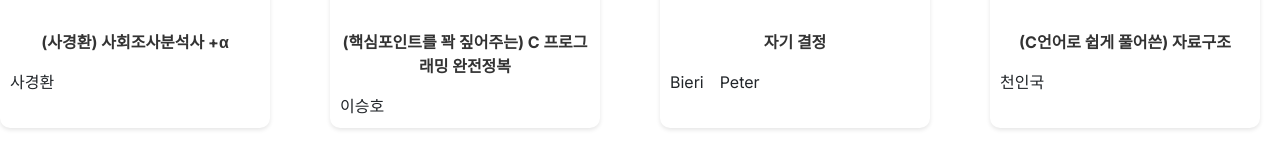
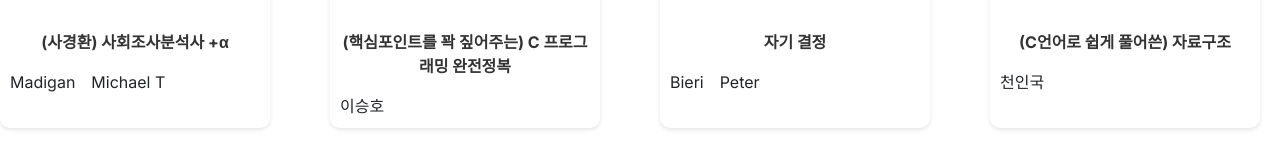
Before and after one commit to yppp33/capstone, a Next.js app in the folder frontEnd/: page /bookList in a window 1280 px wide. Shown: the part 417-577 px from the top of the page. Built offline with nearby package versions, Linux system fonts and the light colour scheme.

Commit message:
description 표기 해결

```diff
--- a/frontEnd/src/app/bookList/page.tsx
+++ b/frontEnd/src/app/bookList/page.tsx
@@ -4,7 +4,7 @@ import { useSearchParams } from "next/navigation";
 import { usePathname } from "next/navigation";
 import { useEffect, useState } from "react";
 import { Data, serverBook } from "@components/model/interfaceModel";
-import BookListTamplate from "@components/component/BookListTemplate";
+import BookListTemplate from "@components/component/BookListTemplate";
 import LoadingComponent from "@components/component/LoadingComponent";
 import { serverBookToData } from "@components/model/interfaceModel";
 import { Api1Url, useDummy } from "@data/const";
@@ -15,7 +15,6 @@ import { dummyData } from "@data/dummyData";
 // const local = `http://localhost:3000/bookList`;
 
 const BookList = () => {
-  const pathname = usePathname();
   const searchParams = useSearchParams();
 
   const [datalist, setData] = useState<Data[]>([]);
@@ -60,7 +59,7 @@ const BookList = () => {
   return (
     <div>
       {datalist[0] ? (
-        <BookListTamplate dataList={datalist} />
+        <BookListTemplate dataList={datalist} />
       ) : (
         <LoadingComponent />
       )}
--- a/frontEnd/src/app/page.tsx
+++ b/frontEnd/src/app/page.tsx
@@ -2,7 +2,7 @@
 //page
 
 import React, { useState, useEffect } from "react";
-import BookListTamplate from "../components/component/BookListTemplate";
+import BookListTemplate from "../components/component/BookListTemplate";
 import UserInputForm from "@components/component/UserInputForm";
 
 export default function Home() {
--- a/frontEnd/src/components/component/BookListTemplate.tsx
+++ b/frontEnd/src/components/component/BookListTemplate.tsx
@@ -2,15 +2,12 @@
 
 import React, { useEffect, useState } from "react";
 import ShowBooks from "@components/containers/book/showBooks";
-import styles from "@styles/book.module.css";
 import { Data } from "@components/model/interfaceModel";
 
-export default function BookListTamplate({ dataList }: { dataList: Data[] }) {
-  /* [{item: [{title: "", link:""}]}, {item : []}] 을 받아온다 */
-
+export default function BookListTemplate({ dataList }: { dataList: Data[] }) {
   return (
-    <div className={styles.BooksDiv}>
+    <>
       <ShowBooks dataList={dataList} />
-    </div>
+    </>
   );
 }
--- a/frontEnd/src/components/containers/aboutBook/detail/DetailInfo.tsx
+++ b/frontEnd/src/components/containers/aboutBook/detail/DetailInfo.tsx
@@ -27,7 +27,10 @@ const DetailInfo = forwardRef(
           <h2 className={styles.detail_title}>{item}</h2>
           {typeof content === "string" ? (
             content !== "" ? (
-              <p className={styles.detail_text}>{content}</p>
+              <p
+                dangerouslySetInnerHTML={{ __html: content }}
+                className={styles.detail_text}
+              ></p>
             ) : (
               <p className={styles.detail_text}>설명이 없습니다.</p>
             )
--- a/frontEnd/src/components/containers/book/showBooks.tsx
+++ b/frontEnd/src/components/containers/book/showBooks.tsx
@@ -14,67 +14,9 @@ import { returnBookList } from "@components/model/interfaceModel";
  */
 
 export default function ShowBooks({ dataList }: { dataList: Data[] }) {
-  // const slideRef = useRef<HTMLDivElement>(null);
-  // if (!dataList) {
-  //   return null;
-  // }
-
-  // const [currentSlide, setCurrentSlide] = useState(0);
-  // const viewingSkillMobile = 2; // 모바일 환경에서 2개의 책 보여주기
-  // const viewingSkillDesktop = 4; // 데스크탑 환경에서 4개의 책 보여주기
-  // const TOTAL_SLIDES = Math.ceil(dataList.length / viewingSkillDesktop);
-  // const firstSlide = 0;
-
-  // const handleClickNextSlide = () => {
-  //   if (currentSlide >= TOTAL_SLIDES - 1) {
-  //     setCurrentSlide(firstSlide);
-  //   } else {
-  //     setCurrentSlide(currentSlide + 1);
-  //   }
-  // };
-
-  // const handleClickPrevSlide = () => {
-  //   if (currentSlide === firstSlide) {
-  //     setCurrentSlide(TOTAL_SLIDES - 1);
-  //   } else {
-  //     setCurrentSlide(currentSlide - 1);
-  //   }
-  // };
-
-  // const [singleBookWidth, setSingleBookWidth] = useState(0);
-
-  // const handleResize = () => {
-  //   if (slideRef.current) {
-  //     const slideWidth = slideRef.current.offsetWidth;
-  //     const singleBookWidth =
-  //       slideWidth /
-  //       (window.innerWidth < 768 ? viewingSkillMobile : viewingSkillDesktop); // 모바일/데스크탑 환경 구분
-  //     setSingleBookWidth(singleBookWidth);
-  //   }
-  // };
-
-  // useEffect(() => {
-  //   window.addEventListener("resize", handleResize);
-  //   handleResize(); // 최초 렌더링 시에도 실행
-  //   return () => window.removeEventListener("resize", handleResize);
-  // }, []);
-
-  // useEffect(() => {
-  //   if (slideRef.current) {
-  //     slideRef.current.style.transition = "all 0.5s ease-in-out";
-  //     slideRef.current.style.transform = `translateX(-${
-  //       (currentSlide * 100) /
-  //       (window.innerWidth < 768 ? viewingSkillMobile : viewingSkillDesktop)
-  //     }%)`;
-  //   }
-  // }, [currentSlide]);
-
-  // 위에는 캐러셀
-
   /**
    * 모달 기능
    */
-  const [isOpenDetail, setOpenDetail] = useState(false);
   const [selectedBook, setSelectedBook] = useState<BookItem | null>(null);
 
   const clickBook = (bookItem: BookItem) => {
@@ -97,15 +39,12 @@ export default function ShowBooks({ dataList }: { dataList: Data[] }) {
 
   return (
     <div className={styles.book_recommand_list}>
-      {/* <div className={styles.book_skill_container}> */}
-
       {selectedBook ? (
         <AboutBookTemplate
           selectedBook={selectedBook}
           clickEvent={closeAboutBook}
         />
       ) : (
-        // <div className={styles.book_skill_slide} ref={slideRef}>
         <>
           <h3>추천합니다!</h3>
           <div className={styles.show_book_list}>
@@ -116,52 +55,9 @@ export default function ShowBooks({ dataList }: { dataList: Data[] }) {
                 clickEvent={(bookItem: BookItem) => clickBook(bookItem)}
               />
             ))}
-
-            {/* BOOLIST */}
           </div>
         </>
       )}
     </div>
   );
 }
-
-// {dataList.map((e, index) => {
-//   return (
-//     <AboutBookTemplate
-//       id={index}
-//       bookInfo={returnSingleBookItem(e, index)}
-//     />
-//   );
-// })}
-
-{
-  /* 캐러셀미구현 */
-}
-
-{
-  /* <div className={styles.book_board}>
-        <ArrowComponet onClick={handleClickPrevSlide} leftDir={true} />
-        <div className={styles.book_skill_container}>
-          <div
-            className={styles.book_skill_slide}
-            ref={slideRef}
-            style={{
-              gridTemplateColumns: `repeat(${
-                window.innerWidth < 768
-                  ? viewingSkillMobile
-                  : viewingSkillDesktop
-              }, 1fr)`, // 모바일/데스크탑 환경 구분
-            }}
-          >
-            {dataList.map((data, idx) => (
-              <Book
-                id={parseInt(data.item[0].isbn)}
-                key={idx}
-                bookInfo={data.item[0]}
-              />
-            ))}
-          </div>
-        </div>
-        <ArrowComponet onClick={handleClickNextSlide} leftDir={false} />
-      </div> */
-}
--- a/frontEnd/src/components/model/interfaceModel.tsx
+++ b/frontEnd/src/components/model/interfaceModel.tsx
@@ -90,7 +90,7 @@ export function serverBookToData(severBookList: serverBook[]): Data[] {
       description: elem.description,
       categoryName: elem.categoryName,
       subInfo: undefined,
-      cover: elem.imgPath ? elem.imgPath : "public/images/noImage.png",
+      cover: elem.imgPath ? elem.imgPath : "@public/images/noImage.png",
     };
 
     const result: Data = {
--- a/frontEnd/src/data/dummyData.ts
+++ b/frontEnd/src/data/dummyData.ts
@@ -4,7 +4,8 @@ export const dummyData: serverBook[] = [
   {
     id: 2402656,
     title: "(사경환) 사회조사분석사 +α",
-    author: "사경환",
+    author:
+      "Madigan, Michael T, 서유진, dfjlakdjflasdkjfsldjflksjdflksjlkfjslkfdjklsf",
     publisher: "서원각",
     publishYear: "2016",
     classCode: null,
```
